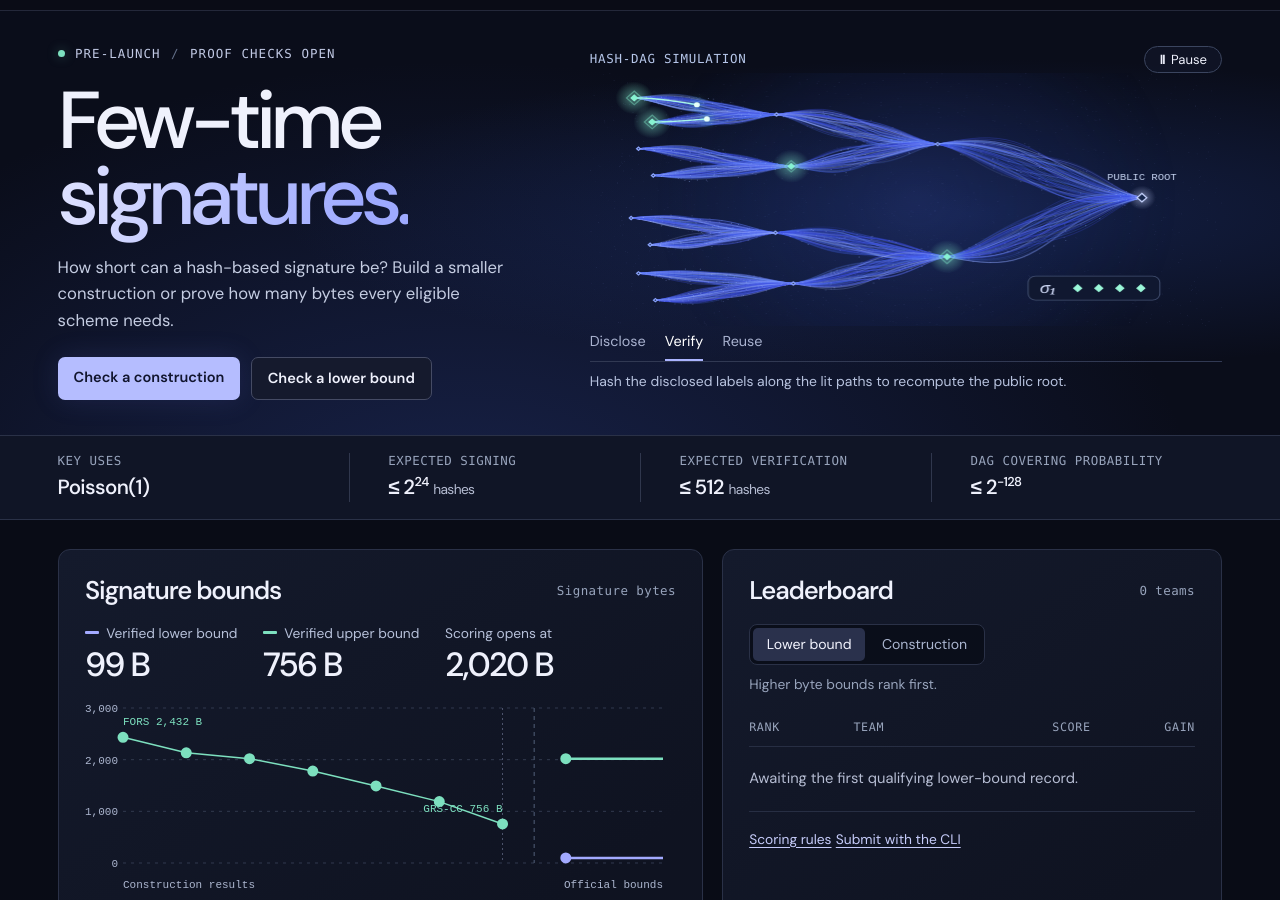
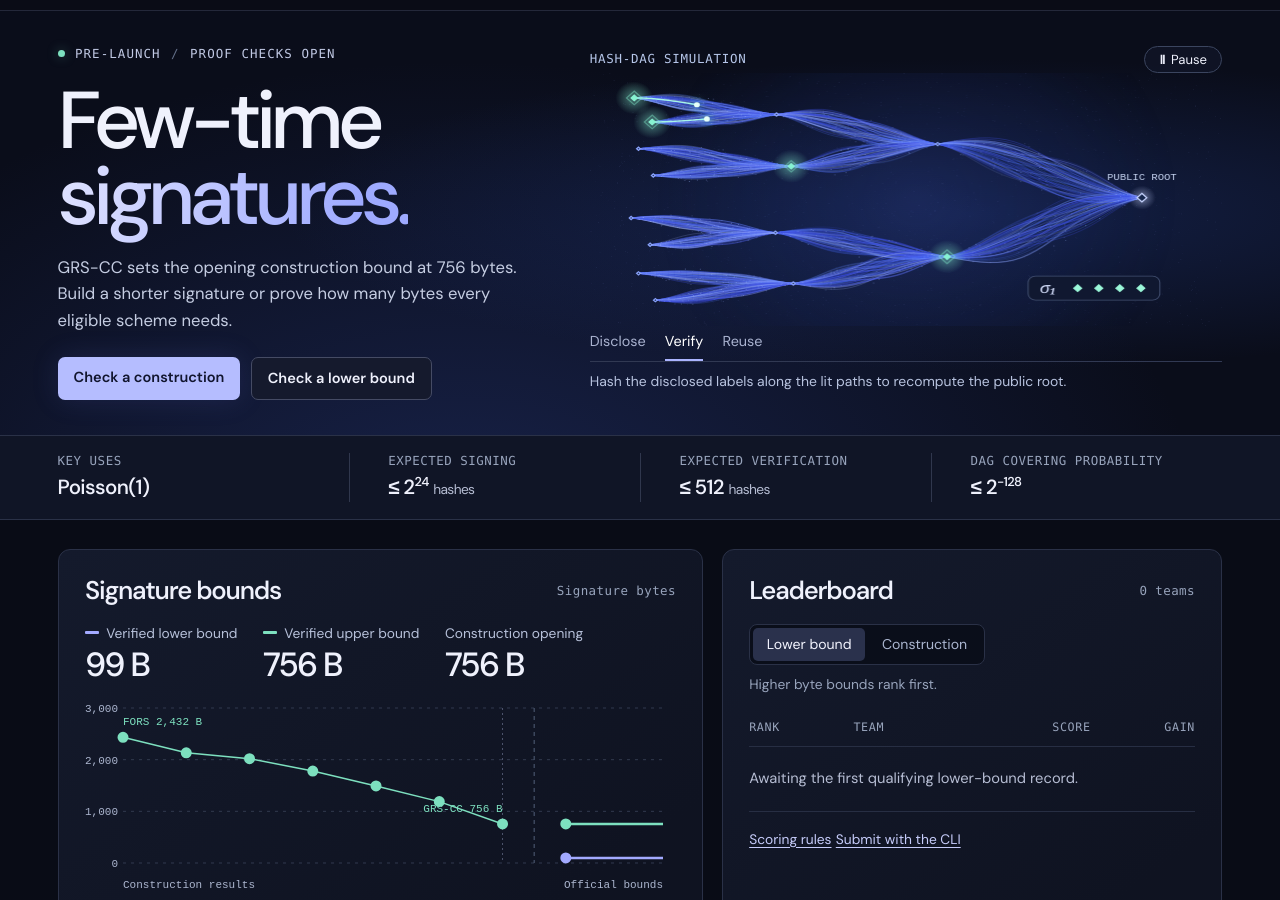
Before and after one commit to few-time-signature/few-time-signature.github.io, a plain HTML site: page index.html in a window 1280 px wide. Shown: the part 52-952 px from the top of the page. Drawn offline with Linux system fonts and the light colour scheme; no server answers.

Commit message:
Show the 756-byte GRS-CC construction at the official opening

```diff
--- a/index.html
+++ b/index.html
@@ -52,8 +52,8 @@
             </p>
             <h1>Few-time<br /><em>signatures.</em></h1>
             <p class="summary">
-              How short can a hash-based signature be? Build a smaller
-              construction or prove how many bytes every eligible scheme needs.
+              GRS-CC sets the opening construction bound at 756 bytes. Build a shorter
+              signature or prove how many bytes every eligible scheme needs.
             </p>
             <div class="actions">
               <a
@@ -135,8 +135,8 @@
               ><strong id="upper">—</strong>
             </div>
             <div>
-              <span class="metric-label">Scoring opens at</span>
-              <strong id="opening-upper">2,020 B</strong>
+              <span class="metric-label">Construction opening</span>
+              <strong id="opening-upper">756 B</strong>
             </div>
           </div>
           <div class="plot-wrap">
--- a/records.mjs
+++ b/records.mjs
@@ -1,6 +1,10 @@
 // These are challenge parameter sets, ordered by the design paper's first ePrint.
 // Only the score ledger below determines official standings.
 const forsEntry = "/tree/main/examples/entries/construction/";
+export const openingConstruction = {
+  name: "GRS-CC", bytes: 756, certified: true, paper: "2026/2502",
+  source: "/blob/4790c9c465857159aa8e6bda1ebd069341096a74/submissions/construction/grs-cc-756-lean/proof/Main.lean",
+};
 export const constructions = [
   { name: "FORS", bytes: 2432, certified: true, paper: "2019/1086", source: forsEntry + "fors-2432" },
   { name: "FORS+C", bytes: 2132, certified: true, paper: "2022/778", source: forsEntry + "fors-c-2132" },
@@ -8,7 +12,7 @@ export const constructions = [
   { name: "PORS+FP", bytes: 1780, certified: true, paper: "2025/2069", source: "/blob/ac19116395aa9e7a1c5b6c19f0a51913fe48acc6/submissions/construction/pors-fp-1780-lean/proof/Main.lean" },
   { name: "BPORS+FP", bytes: 1492, certified: true, paper: "2026/1328", source: "/blob/636b739dedf494ca5424f433400bc33bacb24f2f/submissions/construction/bpors-fp-1492-lean/proof/Main.lean" },
   { name: "BPORS-C+BFP", bytes: 1188, certified: true, paper: "2026/2374", source: "/blob/30deab652d059fa699f666f6867dca2a376559b2/submissions/construction/bpors-c-bfp-1188/proof/Main.lean" },
-  { name: "GRS-CC", bytes: 756, certified: true, paper: "2026/2502", source: "/blob/cdfe20bba0e0142736bf78b823d62d0ebed87b0e/submissions/construction/grs-cc-756-lean/proof/Main.lean" },
+  openingConstruction,
 ];
 
 // One sample per accepted snapshot, in the judge's intake order. Only records move a bound.
@@ -54,7 +58,7 @@ export const referencePapers = {
   "pors-fp-1780-v1": "2025/2069",
   "bpors-fp-1492-v1": "2026/1328",
   "bpors-c-bfp-1188-v1": "2026/2374",
-  "grs-cc-v1": "2026/2502",
+  "grs-cc-v1": openingConstruction.paper,
 };
 
 export function publicationURL(entry) {
--- a/scores.js
+++ b/scores.js
@@ -1,4 +1,4 @@
-import { constructions, boundSeries, axis, publicationURL } from "./records.mjs";
+import { constructions, openingConstruction, boundSeries, axis, publicationURL } from "./records.mjs";
 
 const repo = "https://github.com/few-time-signature/challenge";
 const svg = document.querySelector("#plot");
@@ -304,10 +304,11 @@ function drawPlot() {
         : "M " + geometry[index] + " " + y(value);
       const source = i ? "/pull/" + ledger.history[i - 1].pr
         : key === "lower" ? "/blob/main/formal/PoissonDAG/V2/Lower99.lean"
-        : "/tree/main/examples/entries/construction/fors-c-2020";
-      const paper = key === "lower" ? null : i ? publicationURL(ledger.history[i - 1]) : "https://eprint.iacr.org/2022/778";
+        : openingConstruction.source;
+      const paper = key === "lower" ? null : i ? publicationURL(ledger.history[i - 1]) : paperURL(openingConstruction);
       dots.push(marker(index, y(value), color, true, paper, repo + source,
-        sample.label + " · certified " + key + " bound · " + fmt(value)));
+        (i === 0 && key === "upper" ? "Opening · " + openingConstruction.name : sample.label)
+        + " · certified " + key + " bound · " + fmt(value)));
       previous = value;
     }
     if (path)
--- a/scores.json
+++ b/scores.json
@@ -1,11 +1,11 @@
 {
   "opening": {
     "lower-bound": 99,
-    "construction": 2020
+    "construction": 756
   },
   "best": {
     "lower-bound": 99,
-    "construction": 2020
+    "construction": 756
   },
   "rankings": {
     "lower-bound": [],
```
